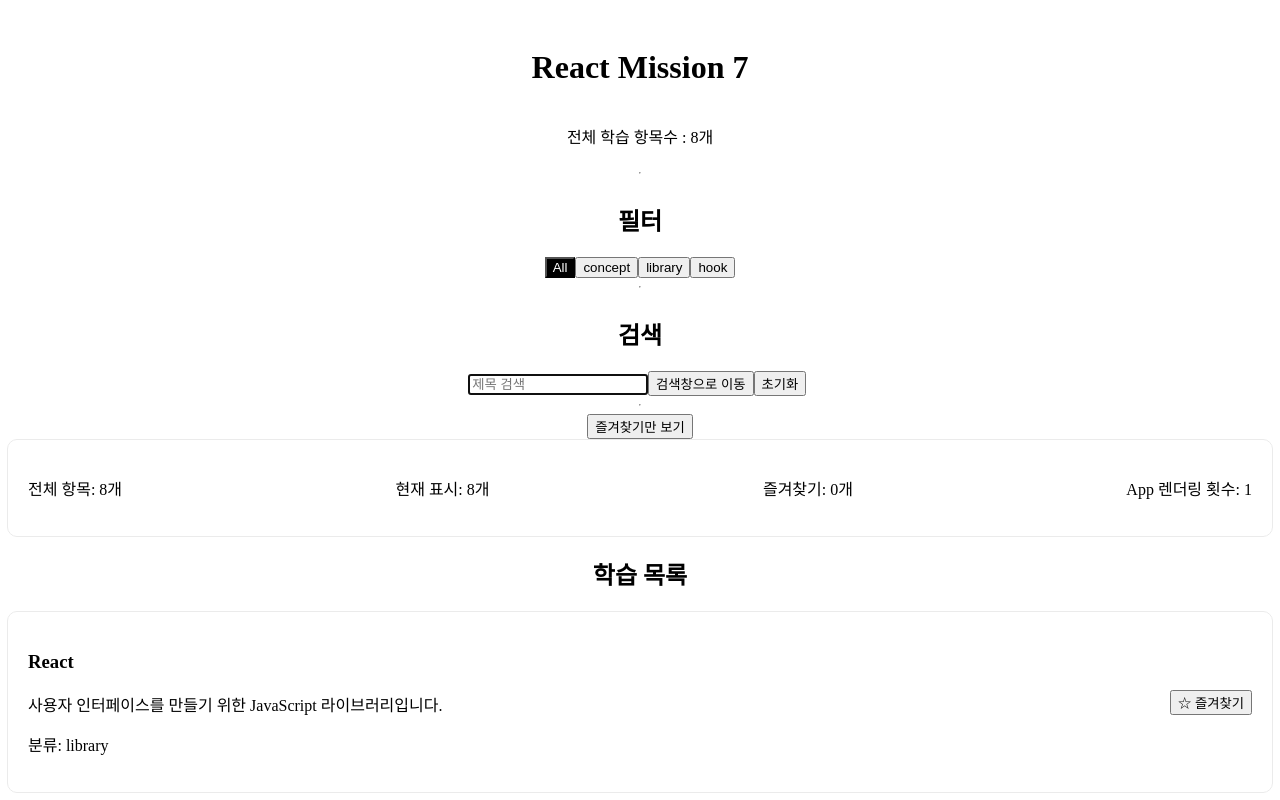
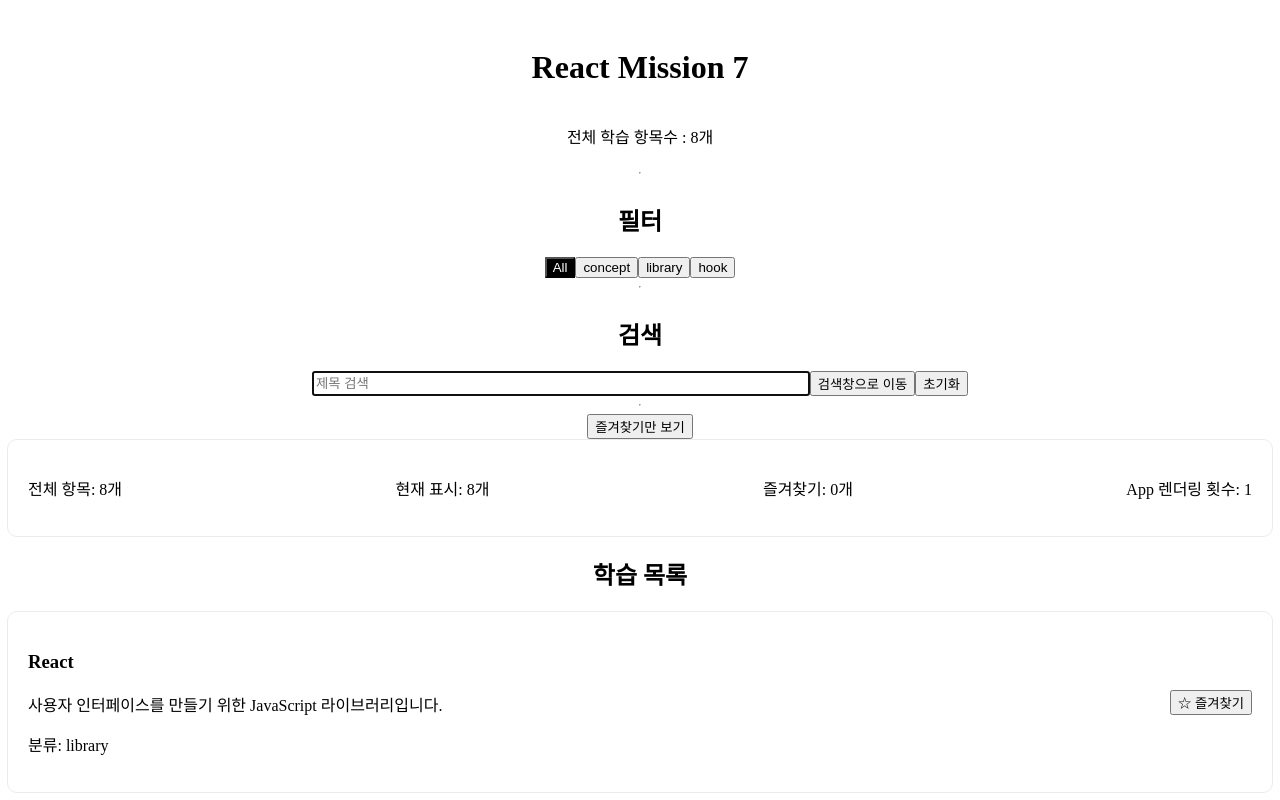
Before and after one commit to RaeChoe/REACT_basic_mission_v2, a React (Vite) app: page / in a window 1280 px wide. Shown: the top 800 px of the page. Built offline with nearby package versions, Linux system fonts and the light colour scheme.

Commit message:
Refactor App component; update search input layout with aside element for better structure

```diff
--- a/src/App.css
+++ b/src/App.css
@@ -30,3 +30,8 @@
 input {
   width: 50%;
 }
+aside {
+  display: flex;
+  justify-content: center;
+  width: 80%;
+}
--- a/src/App.jsx
+++ b/src/App.jsx
@@ -76,7 +76,7 @@
       </div>
       <hr />
       <h2>검색</h2>
-      <div>
+      <aside>
         <input
           ref={searchInputRef}
           type="text"
@@ -88,7 +88,7 @@
         />
         <button onClick={handleFocusSearch}>검색창으로 이동</button>
         <button onClick={reset}>초기화</button>
-      </div>
+      </aside>
       <hr />
       <button
         type="button"
```
